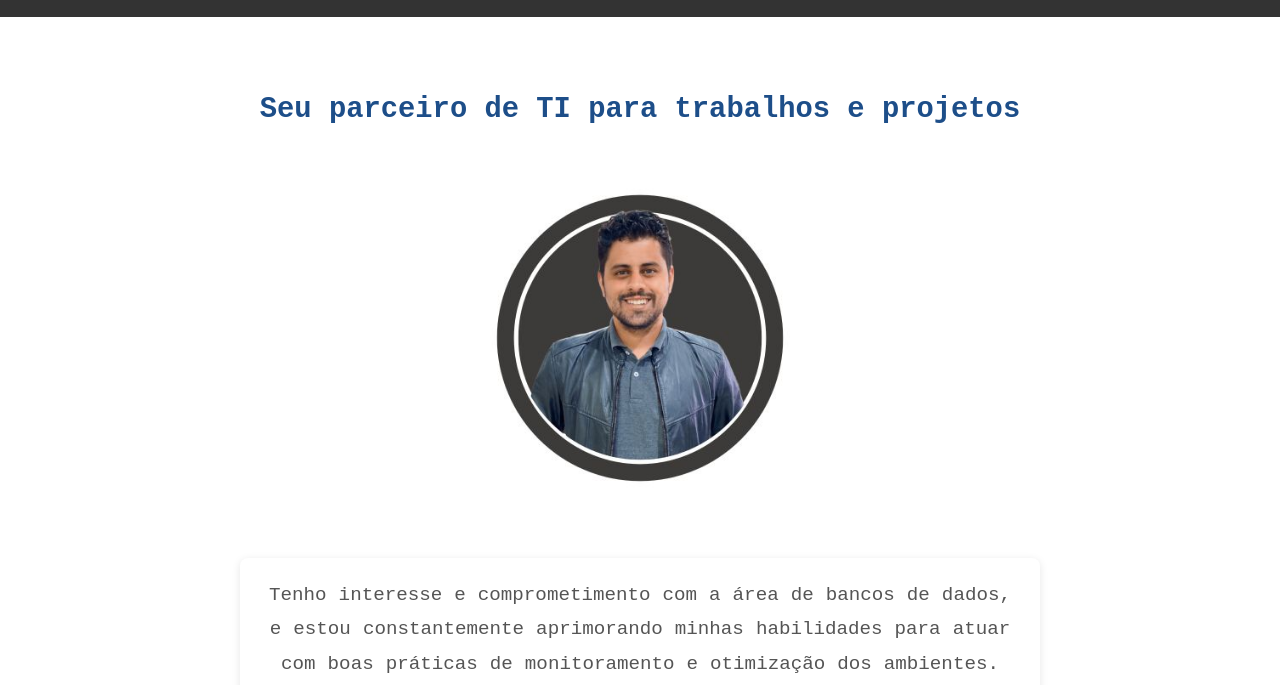
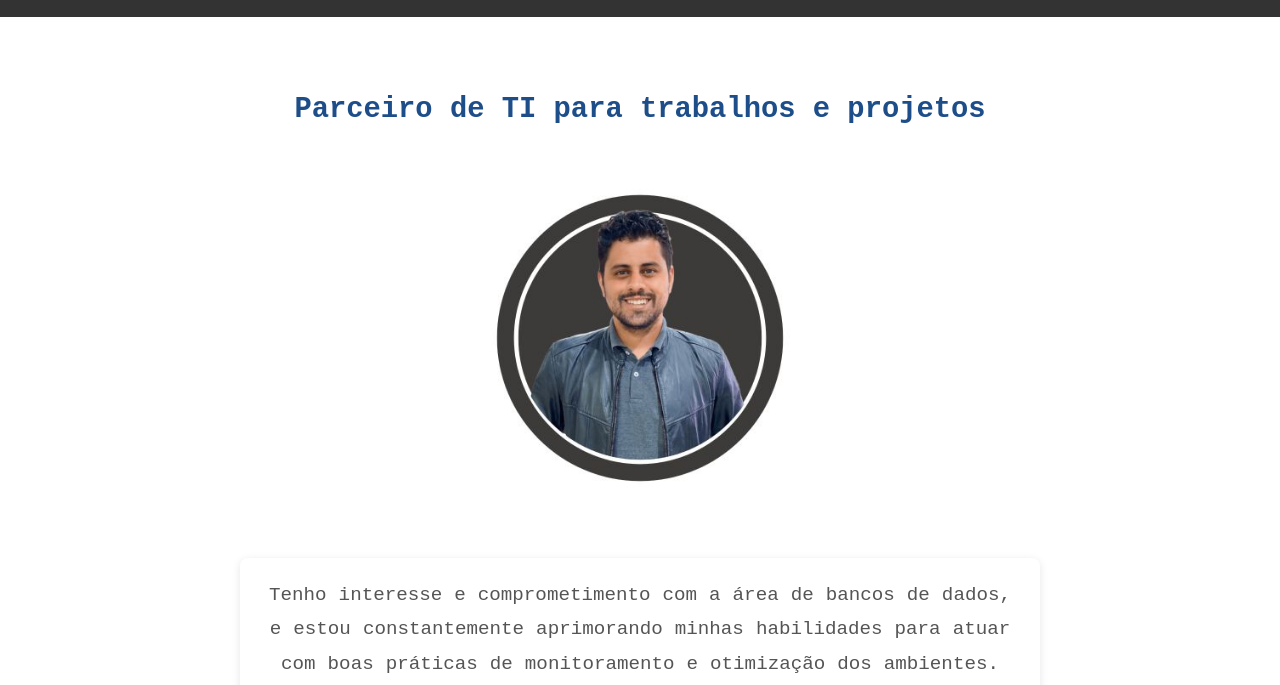
Before and after one commit to ribeiroarley/learning-projects-portfolio, a plain HTML site: page about.html in a window 1280 px wide. Shown: the part 115-800 px from the top of the page. Drawn offline with Linux system fonts and the light colour scheme.

Commit message:
update h2

```diff
--- a/about.html
+++ b/about.html
@@ -23,7 +23,7 @@
     <main>
         <!-- Seção Sobre Mim -->
         <section id="about" class="about">
-            <h2>Seu parceiro de TI para trabalhos e projetos</h2>
+            <h2>Parceiro de TI para trabalhos e projetos</h2>
             <img src="img/arleydba.jpg" alt="Foto de Arley" class="profile-pic">
             <div class="text-block">
                 <p class="narrative-text">
```
Also changed, not shown: index.html (+1 -1 lines).
